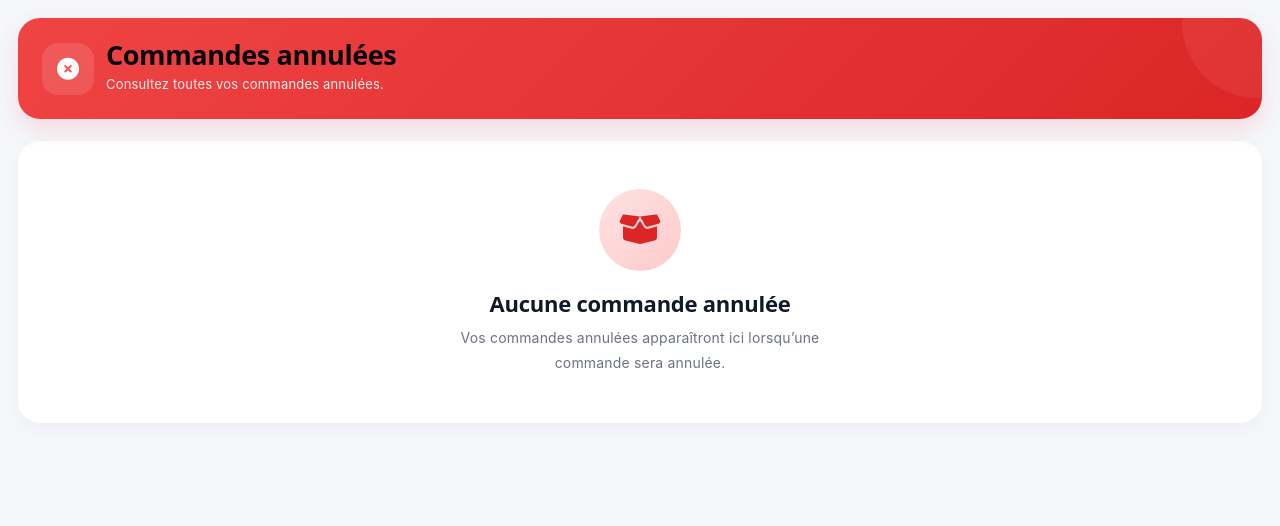
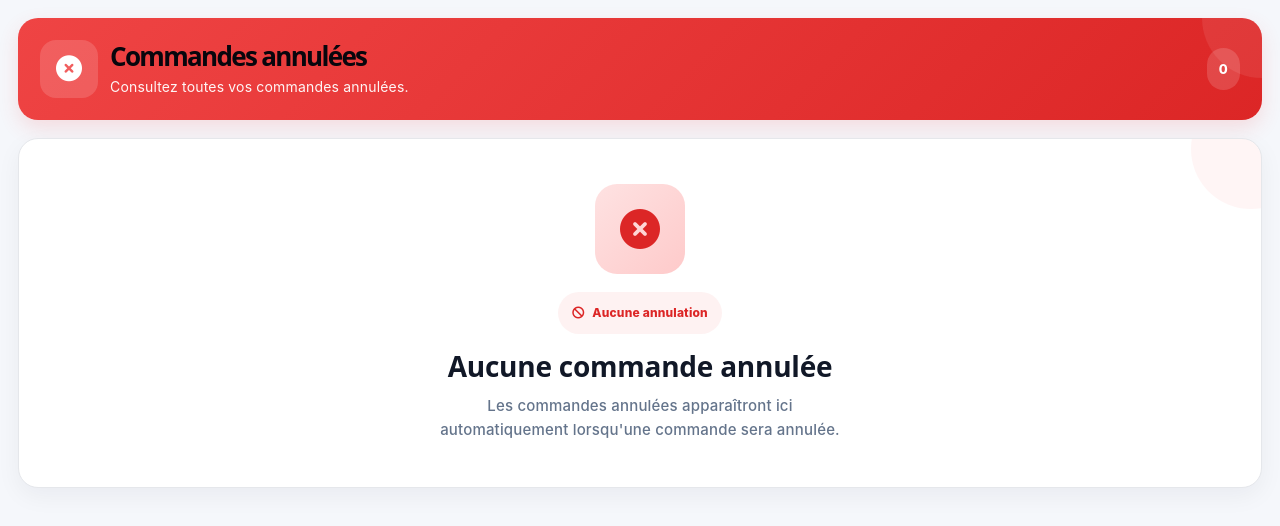
Before and after one commit to konanshopping/konanshopping, a React (Vite) app: page /orders/cancelled in a window 1280 px wide. Shown: the top 526 px of the page. Built offline with nearby package versions, Linux system fonts and the light colour scheme.

Commit message:
UI compte utilisateur premium

```diff
--- a/src/pages/CancelledOrders.jsx
+++ b/src/pages/CancelledOrders.jsx
@@ -1,5 +1,13 @@
 import { useEffect, useState } from "react";
 import axios from "axios";
+
+import {
+  FaCircleXmark,
+  FaBoxOpen,
+  FaLocationDot,
+  FaMoneyBillWave,
+  FaBan,
+} from "react-icons/fa6";
 
 export default function CancelledOrders() {
 
@@ -65,25 +73,25 @@ export default function CancelledOrders() {
 <div
   style={{
     background:
-      "linear-gradient(135deg,#ef4444,#dc2626)",
+      "linear-gradient(135deg,#EF4444,#DC2626)",
 
     padding:
       window.innerWidth < 768
-        ? "20px"
-        : "24px",
+        ? "16px"
+        : "22px",
 
-    borderRadius: "22px",
+    borderRadius: "20px",
 
-    color: "white",
+    color: "#FFFFFF",
 
-    marginBottom: "22px",
+    marginBottom: "18px",
 
     position: "relative",
 
     overflow: "hidden",
 
     boxShadow:
-      "0 10px 25px rgba(239,68,68,0.16)",
+      "0 8px 20px rgba(239,68,68,0.15)",
   }}
 >
 
@@ -93,18 +101,18 @@ export default function CancelledOrders() {
     style={{
       position: "absolute",
 
-      top: "-70px",
+      top: "-60px",
 
-      right: "-70px",
+      right: "-60px",
 
-      width: "150px",
+      width: "120px",
 
-      height: "150px",
+      height: "120px",
 
       borderRadius: "50%",
 
       background:
-        "rgba(255,255,255,0.06)",
+        "rgba(255,255,255,0.08)",
     }}
   />
 
@@ -120,7 +128,24 @@ export default function CancelledOrders() {
 
       alignItems: "center",
 
+      justifyContent:
+        "space-between",
+
       gap: "12px",
+    }}
+  >
+
+    {/* LEFT */}
+
+    <div
+      style={{
+        display: "flex",
+
+        alignItems: "center",
+
+        gap: "12px",
+
+        flex: 1,
       }}
     >
 
@@ -128,14 +153,20 @@ export default function CancelledOrders() {
 
       <div
         style={{
-        width: "52px",
+          width:
+            window.innerWidth < 768
+              ? "50px"
+              : "58px",
 
-        height: "52px",
+          height:
+            window.innerWidth < 768
+              ? "50px"
+              : "58px",
 
           borderRadius: "16px",
 
           background:
-          "rgba(255,255,255,0.12)",
+            "rgba(255,255,255,0.15)",
 
           display: "flex",
 
@@ -143,24 +174,31 @@ export default function CancelledOrders() {
 
           alignItems: "center",
 
-        backdropFilter: "blur(8px)",
+          flexShrink: 0,
         }}
       >
 
         <i
           className="fa-solid fa-circle-xmark"
           style={{
-          fontSize: "22px",
+            fontSize:
+              window.innerWidth < 768
+                ? "22px"
+                : "26px",
 
-          color: "white",
+            color: "#FFFFFF",
           }}
-      ></i>
+        />
 
       </div>
 
       {/* TEXT */}
 
-    <div>
+      <div
+        style={{
+          minWidth: 0,
+        }}
+      >
 
         <h1
           style={{
@@ -168,12 +206,12 @@ export default function CancelledOrders() {
 
             fontSize:
               window.innerWidth < 768
-              ? "22px"
-              : "27px",
+                ? "18px"
+                : "26px",
 
-          fontWeight: "800",
+            fontWeight: "900",
 
-          letterSpacing: "-0.4px",
+            lineHeight: 1.2,
           }}
         >
           Commandes annulées
@@ -181,19 +219,42 @@ export default function CancelledOrders() {
 
         <p
           style={{
-          marginTop: "5px",
+            margin: "4px 0 0 0",
+
+            fontSize:
+              window.innerWidth < 768
+                ? "12px"
+                : "14px",
+
+            opacity: 0.95,
+
+            lineHeight: "20px",
+          }}
+        >
+          Consultez toutes vos commandes annulées.
+        </p>
+
+      </div>
+
+    </div>
+
+    {/* BADGE */}
+
+    <div
+      style={{
+        background:
+          "rgba(255,255,255,0.15)",
+
+        padding: "8px 12px",
+
+        borderRadius: "999px",
 
         fontSize: "13px",
 
-          opacity: 0.9,
-
-          lineHeight: "22px",
+        fontWeight: "800",
       }}
     >
-        Consultez toutes vos
-        commandes annulées.
-      </p>
-
+      {orders.length}
     </div>
 
   </div>
@@ -206,33 +267,66 @@ export default function CancelledOrders() {
 
   <div
     style={{
-      background: "white",
+      background: "#FFFFFF",
 
       padding:
         window.innerWidth < 768
-          ? "40px 18px"
-          : "48px 26px",
+          ? "32px 18px"
+          : "45px 28px",
 
-      borderRadius: "22px",
+      borderRadius: "20px",
 
       textAlign: "center",
 
+      border: "1px solid #E5E7EB",
+
       boxShadow:
-        "0 6px 20px rgba(0,0,0,0.04)",
+        "0 8px 25px rgba(15,23,42,0.05)",
+
+      position: "relative",
+
+      overflow: "hidden",
     }}
   >
+
+    {/* GLOW */}
+
+    <div
+      style={{
+        position: "absolute",
+
+        top: "-50px",
+
+        right: "-50px",
+
+        width: "120px",
+
+        height: "120px",
+
+        borderRadius: "50%",
+
+        background:
+          "rgba(239,68,68,0.05)",
+      }}
+    />
 
     {/* ICON */}
 
     <div
       style={{
-        width: "82px",
+        width:
+          window.innerWidth < 768
+            ? "75px"
+            : "90px",
 
-        height: "82px",
+        height:
+          window.innerWidth < 768
+            ? "75px"
+            : "90px",
 
-        margin: "0 auto 20px auto",
+        margin: "0 auto 18px",
 
-        borderRadius: "50%",
+        borderRadius: "22px",
 
         background:
           "linear-gradient(135deg,#FEE2E2,#FECACA)",
@@ -246,13 +340,48 @@ export default function CancelledOrders() {
     >
 
       <i
-        className="fa-solid fa-box-open"
+        className="fa-solid fa-circle-xmark"
         style={{
-          fontSize: "34px",
+          fontSize:
+            window.innerWidth < 768
+              ? "34px"
+              : "40px",
 
-          color: "#dc2626",
+          color: "#DC2626",
         }}
-      ></i>
+      />
+
+    </div>
+
+    {/* BADGE */}
+
+    <div
+      style={{
+        display: "inline-flex",
+
+        alignItems: "center",
+
+        gap: "8px",
+
+        background: "#FEF2F2",
+
+        color: "#DC2626",
+
+        padding: "8px 14px",
+
+        borderRadius: "999px",
+
+        fontSize: "12px",
+
+        fontWeight: "800",
+
+        marginBottom: "16px",
+      }}
+    >
+
+      <i className="fa-solid fa-ban"></i>
+
+      Aucune annulation
 
     </div>
 
@@ -260,13 +389,18 @@ export default function CancelledOrders() {
 
     <h2
       style={{
-        marginTop: "8px",
+        color: "#111827",
 
-        fontSize: "22px",
+        fontSize:
+          window.innerWidth < 768
+            ? "22px"
+            : "28px",
 
-        fontWeight: "700",
+        fontWeight: "900",
 
-        color: "#111827",
+        marginBottom: "10px",
+
+        lineHeight: 1.2,
       }}
     >
       Aucune commande annulée
@@ -276,24 +410,24 @@ export default function CancelledOrders() {
 
     <p
       style={{
-        color: "#6b7280",
+        color: "#64748B",
 
-        marginTop: "8px",
+        fontSize:
+          window.innerWidth < 768
+            ? "14px"
+            : "15px",
 
-        fontSize: "14px",
+        lineHeight: "24px",
 
-        lineHeight: "25px",
+        maxWidth: "420px",
 
-        maxWidth: "360px",
+        margin: "0 auto",
 
-        marginLeft: "auto",
-
-        marginRight: "auto",
+        fontWeight: "500",
       }}
     >
-      Vos commandes annulées
-      apparaîtront ici lorsqu’une
-      commande sera annulée.
+      Les commandes annulées apparaîtront ici
+      automatiquement lorsqu'une commande sera annulée.
     </p>
 
   </div>
@@ -307,14 +441,31 @@ export default function CancelledOrders() {
 <div
   key={order._id}
 
+  onClick={() =>
+    window.location.href =
+      `/order/${order._id}`
+  }
+
   style={{
-            background: "white",
+    background: "#FFFFFF",
+
     borderRadius: "20px",
-            padding: "18px",
-            marginBottom: "18px",
+
+    padding:
+      window.innerWidth < 768
+        ? "14px"
+        : "18px",
+
+    marginBottom: "16px",
+
+    border: "1px solid #E5E7EB",
 
     boxShadow:
-"0 4px 12px rgba(0,0,0,0.06)",
+      "0 4px 12px rgba(15,23,42,0.05)",
+
+    cursor: "pointer",
+
+    transition: "0.3s ease",
   }}
 >
 
@@ -323,22 +474,99 @@ export default function CancelledOrders() {
 <div
   style={{
     display: "flex",
-              justifyContent:
-                "space-between",
+
+    justifyContent: "space-between",
+
+    alignItems:
+      window.innerWidth < 768
+        ? "flex-start"
+        : "center",
+
+    gap: "12px",
+
+    flexWrap: "wrap",
+
+    marginBottom: "14px",
+
+    paddingBottom: "14px",
+
+    borderBottom:
+      "1px solid #F1F5F9",
+  }}
+>
+
+  {/* CLIENT */}
+
+  <div
+    style={{
+      display: "flex",
 
       alignItems: "center",
 
-              marginBottom: "15px",
+      gap: "12px",
+
+      flex: 1,
+
+      minWidth: 0,
     }}
   >
 
-            <div>
+    <div
+      style={{
+        width: "48px",
+
+        height: "48px",
+
+        borderRadius: "14px",
+
+        background:
+          "linear-gradient(135deg,#FEE2E2,#FECACA)",
+
+        display: "flex",
+
+        justifyContent: "center",
+
+        alignItems: "center",
+
+        flexShrink: 0,
+      }}
+    >
+
+      <i
+        className="fa-solid fa-circle-xmark"
+        style={{
+          color: "#DC2626",
+
+          fontSize: "22px",
+        }}
+      />
+
+    </div>
+
+    <div
+      style={{
+        minWidth: 0,
+      }}
+    >
 
       <h2
         style={{
           margin: 0,
-                  fontSize: "18px",
+
           color: "#111827",
+
+          fontSize:
+            window.innerWidth < 768
+              ? "17px"
+              : "19px",
+
+          fontWeight: "800",
+
+          overflow: "hidden",
+
+          textOverflow: "ellipsis",
+
+          whiteSpace: "nowrap",
         }}
       >
         {order.customerName}
@@ -346,9 +574,13 @@ export default function CancelledOrders() {
 
       <p
         style={{
-                  marginTop: "4px",
-                  color: "#6b7280",
+          margin: "4px 0 0 0",
+
+          color: "#64748B",
+
           fontSize: "13px",
+
+          fontWeight: "500",
         }}
       >
         {order.phone}
@@ -356,22 +588,39 @@ export default function CancelledOrders() {
 
     </div>
 
+  </div>
+
+  {/* STATUS */}
+
   <div
     style={{
-                background: "#fee2e2",
-                color: "#dc2626",
+      background: "#FEE2E2",
 
-                padding:
-"8px 14px",
+      color: "#DC2626",
 
-                borderRadius: "50px",
+      padding: "8px 14px",
 
-                fontSize: "13px",
+      borderRadius: "999px",
 
-                fontWeight: "600",
+      fontSize: "12px",
+
+      fontWeight: "800",
+
+      display: "flex",
+
+      alignItems: "center",
+
+      gap: "6px",
+
+      border:
+        "1px solid #FECACA",
     }}
   >
+
+    <i className="fa-solid fa-ban"></i>
+
     Annulée
+
   </div>
 
 </div>
@@ -383,73 +632,141 @@ export default function CancelledOrders() {
 
     <div
       key={index}
-
       style={{
         display: "flex",
-                  gap: "14px",
 
-                  background: "#f9fafb",
+        alignItems: "center",
 
-                  padding: "12px",
+        justifyContent:
+          "space-between",
 
-                  borderRadius: "15px",
+        gap: "12px",
 
-                  marginBottom: "12px",
+        padding: "12px 0",
+
+        borderBottom:
+          index !==
+          order.items.length - 1
+            ? "1px solid #F1F5F9"
+            : "none",
+      }}
+    >
+
+      {/* LEFT */}
+
+      <div
+        style={{
+          display: "flex",
+
+          alignItems: "center",
+
+          gap: "12px",
+
+          flex: 1,
+
+          minWidth: 0,
         }}
       >
 
        <img
-                  src={item.image}
+            src={
+              item.image?.includes("localhost:5000")
+                ? item.image.replace(
+                    "http://localhost:5000",
+                    "https://konanshopping-production.up.railway.app"
+                  )
+                : item.image || "/logo.jpg"
+            }
 
-                  alt=""
+            alt={item.name}
 
+            onError={(e) => {
+              e.target.src = "/logo.jpg";
+            }}
           style={{
-                    width: "75px",
-                    height: "75px",
+            width: "60px",
+
+            height: "60px",
 
             borderRadius: "12px",
 
             objectFit: "cover",
+
+            flexShrink: 0,
           }}
         />
 
         <div
           style={{
             flex: 1,
+
+            minWidth: 0,
           }}
         >
 
           <h3
             style={{
               margin: 0,
-                      fontSize: "16px",
+
               color: "#111827",
+
+              fontSize: "15px",
+
+              fontWeight: "700",
+
+              overflow: "hidden",
+
+              textOverflow: "ellipsis",
+
+              whiteSpace: "nowrap",
             }}
           >
             {item.name}
           </h3>
 
-                  <p
+          <div
             style={{
-                      color: "#6b7280",
-                      fontSize: "13px",
-                      marginTop: "5px",
+              display: "flex",
+
+              alignItems: "center",
+
+              gap: "6px",
+
+              marginTop: "6px",
+
+              color: "#64748B",
+
+              fontSize: "12px",
             }}
           >
-                    Quantité :
-                    {item.quantity}
-                  </p>
 
-                  <h2
+            <i className="fa-solid fa-box"></i>
+
+            Qté : {item.quantity}
+
+          </div>
+
+        </div>
+
+      </div>
+
+      {/* PRIX */}
+
+      <div
         style={{
-                      color: "#dc2626",
-                      marginTop: "5px",
-                      fontSize: "18px",
+          color: "#DC2626",
+
+          fontWeight: "800",
+
+          fontSize:
+            window.innerWidth < 768
+              ? "15px"
+              : "16px",
+
+          whiteSpace: "nowrap",
         }}
       >
         {item.price} FCFA
-                  </h2>
-
       </div>
 
     </div>
@@ -458,42 +775,125 @@ export default function CancelledOrders() {
 )}
 
          {/* FOOTER */}
+
 <div
   style={{
-              marginTop: "10px",
+    marginTop: "14px",
+
+    paddingTop: "14px",
 
     borderTop:
-"1px solid #e5e7eb",
-
-              paddingTop: "12px",
+      "1px solid #E5E7EB",
 
     display: "flex",
 
     justifyContent:
       "space-between",
 
+    alignItems:
+      window.innerWidth < 768
+        ? "flex-start"
+        : "center",
+
+    flexDirection:
+      window.innerWidth < 768
+        ? "column"
+        : "row",
+
+    gap: "12px",
+  }}
+>
+
+  {/* ADRESSE */}
+
+  <div
+    style={{
+      display: "flex",
+
       alignItems: "center",
+
+      gap: "8px",
+
+      color: "#64748B",
+
+      fontSize: "13px",
+
+      fontWeight: "600",
+    }}
+  >
+
+    <i
+      className="fa-solid fa-location-dot"
+      style={{
+        color: "#DC2626",
+      }}
+    ></i>
+
+    {order.city}
+
+  </div>
+
+  {/* TOTAL */}
+
+  <div
+    style={{
+      textAlign:
+        window.innerWidth < 768
+          ? "left"
+          : "right",
     }}
   >
 
     <div
       style={{
-                fontSize: "13px",
-                color: "#6b7280",
+        display: "flex",
+
+        alignItems: "center",
+
+        gap: "6px",
+
+        color: "#64748B",
+
+        fontSize: "12px",
+
+        fontWeight: "600",
+
+        justifyContent:
+          window.innerWidth < 768
+            ? "flex-start"
+            : "flex-end",
       }}
     >
-              📍 {order.city}
+
+      <i
+        className="fa-solid fa-money-bill-wave"
+        style={{
+          color: "#DC2626",
+        }}
+      ></i>
+
+      Montant total
+
     </div>
 
     <h2
       style={{
-                margin: 0,
+        margin: "4px 0 0 0",
+
         color: "#111827",
-                fontSize: "20px",
+
+        fontSize:
+          window.innerWidth < 768
+            ? "20px"
+            : "24px",
+
+        fontWeight: "900",
       }}
     >
       {order.total} FCFA
     </h2>
+
+  </div>
 
 </div>
 
```
Lines whose indentation alone changed are shown as unchanged.
